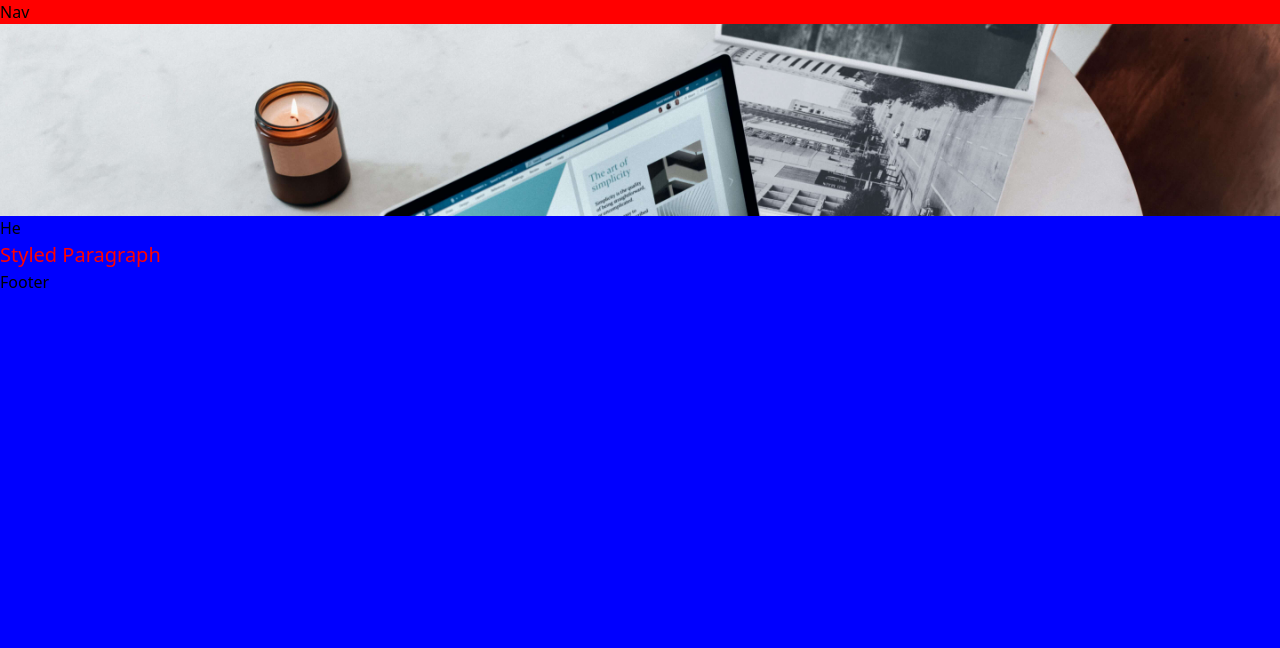
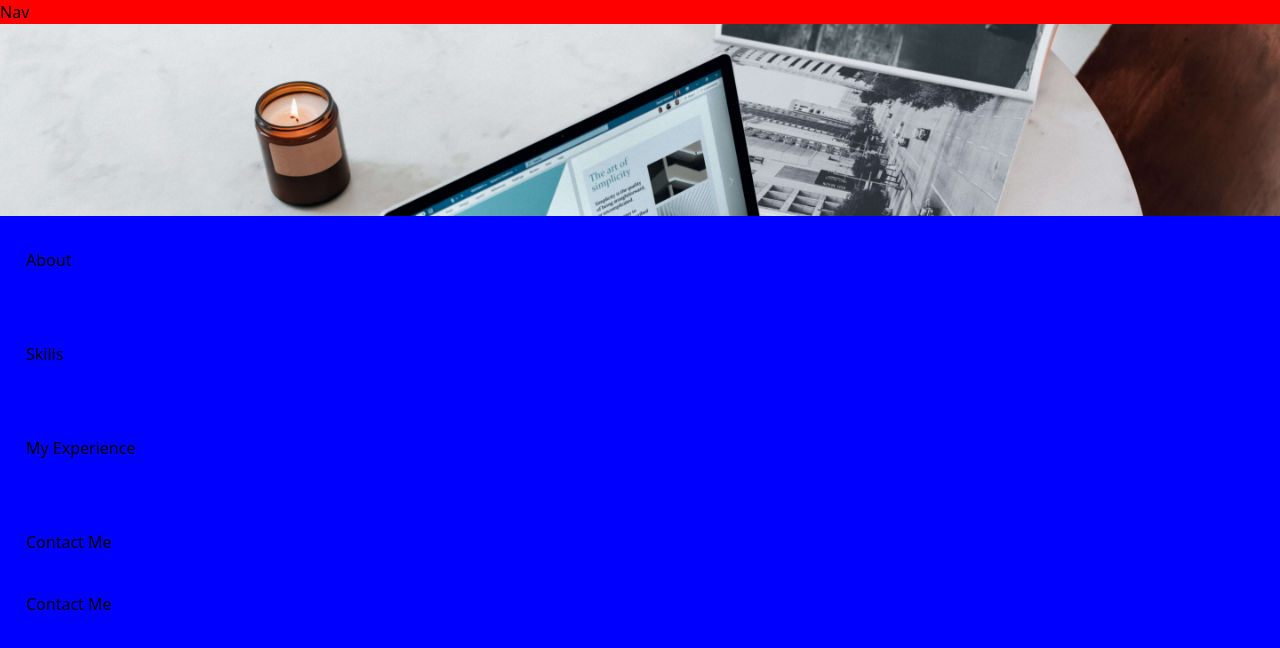
Before and after one commit to fcxmarquez/portfolio-2023, a Next.js app: page / in a window 1280 px wide. Shown: the top 648 px of the page. Built offline with nearby package versions, Linux system fonts and the light colour scheme.

Commit message:
General layout

```diff
--- a/components/Footer/Footer.tsx
+++ b/components/Footer/Footer.tsx
@@ -1,5 +1,6 @@
 import React from "react";
+import { FooterWrapper } from "./footer.styles";
 
 export const Footer = () => {
-  return <div>Footer</div>;
+  return <FooterWrapper>Contact Me</FooterWrapper>;
 };
--- /dev/null
+++ b/components/Footer/footer.styles.ts
@@ -0,0 +1,3 @@
+import styled from "styled-components";
+
+export const FooterWrapper = styled.footer``;
--- a/components/Layout/Layout.tsx
+++ b/components/Layout/Layout.tsx
@@ -1,13 +1,14 @@
 import React, { ReactNode } from "react";
 import { Header } from "@/components/Header/Header";
 import { Footer } from "@/components/Footer/Footer";
+import { LayoutWrapper } from "./layout.styles";
 
 export const Layout = ({ children }: { children: ReactNode }) => {
   return (
-    <>
+    <LayoutWrapper>
       <Header />
-      <main className="main">{children}</main>
+      <main>{children}</main>
       <Footer />
-    </>
+    </LayoutWrapper>
   );
 };
--- /dev/null
+++ b/components/Layout/layout.styles.ts
@@ -0,0 +1,8 @@
+import styled from "styled-components";
+
+export const LayoutWrapper = styled.main`
+  main,
+  footer {
+    margin: 0 1.625rem;
+  }
+`;
--- /dev/null
+++ b/components/Section/Section.tsx
@@ -0,0 +1,6 @@
+import { ReactNode } from "react";
+import { SectionWrapper } from "./section.styles";
+
+export const Section = ({ children }: { children: ReactNode }) => {
+  return <SectionWrapper>{children}</SectionWrapper>;
+};
--- /dev/null
+++ b/components/Section/section.styles.ts
@@ -0,0 +1,6 @@
+import styled from "styled-components";
+
+export const SectionWrapper = styled.section`
+  padding: 2rem 0;
+  margin-bottom: 0.375rem;
+`;
--- a/pages/index.tsx
+++ b/pages/index.tsx
@@ -1,17 +1,14 @@
 import { Layout } from "@/components/Layout/Layout";
-import styled from "styled-components";
-
-const StyledParagraph = styled.p`
-  font-size: 20px;
-  color: red;
-`;
+import { Section } from "@/components/Section/Section";
 
 export default function Home() {
   return (
     <>
       <Layout>
-        He
-        <StyledParagraph>Styled Paragraph</StyledParagraph>
+        <Section>About</Section>
+        <Section>Skills</Section>
+        <Section>My Experience</Section>
+        <Section>Contact Me</Section>
       </Layout>
     </>
   );
```
